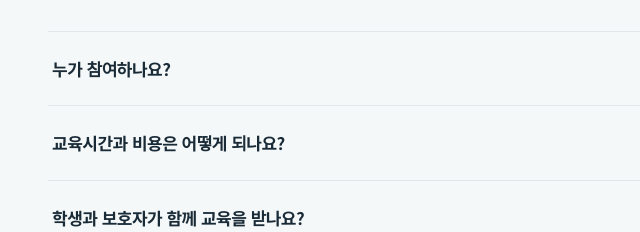
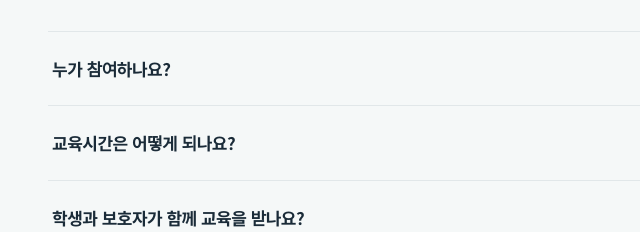
Before and after one commit to 9535mind/mindstory-homepage, a plain HTML site: page special-education.html in a window 1280 px wide. Shown: the part 2802-3034 px from the top of the page, 0-640 px from the left. Drawn offline with Linux system fonts and the light colour scheme.

Commit message:
특별교육 FAQ에서 비용 문구 삭제
Co-Authored-By: Claude Opus 5.5 <noreply@anthropic.com>
Claude-Session: https://claude.ai/code/session_016AozVg3ZyVrchtQG8RZgeE

```diff
--- a/special-education.html
+++ b/special-education.html
@@ -136,7 +136,7 @@
         <div class="section-heading"><div><p class="eyebrow">FAQ</p><h2 id="faq-title">자주 묻는 질문</h2></div></div>
         <div class="faq">
           <details><summary>누가 참여하나요?</summary><p>학교폭력 사안으로 특별교육 이수 조치를 받은 학생과 그 보호자가 참여합니다. 보호자 교육 참여 여부와 시간은 학교의 안내를 함께 확인해 주세요.</p></details>
-          <details><summary>교육시간과 비용은 어떻게 되나요?</summary><p>교육시간은 조치 결정 내용에 따라 정해지고, 비용과 운영 방식도 의뢰 경로에 따라 달라질 수 있습니다. 학교에서 받은 안내를 확인한 뒤 문의해 주시면 개별적으로 안내해 드립니다.</p></details>
+          <details><summary>교육시간은 어떻게 되나요?</summary><p>교육시간은 조치 결정 내용에 따라 정해지고, 운영 방식은 의뢰 경로에 따라 달라질 수 있습니다. 학교에서 받은 안내를 확인한 뒤 문의해 주시면 개별적으로 안내해 드립니다.</p></details>
           <details><summary>학생과 보호자가 함께 교육을 받나요?</summary><p>학생 교육과 보호자 교육은 각각의 목표에 맞춰 진행합니다. 가정 상황을 고려해 참여 일정을 함께 조율합니다.</p></details>
           <details><summary>교육을 마친 뒤 무엇을 제출하나요?</summary><p>교육을 마치면 이수 내역을 안내해 드립니다. 제출 방법과 기한은 학교의 안내를 따라 주세요.</p></details>
           <details><summary>아직 학교 안내를 받지 못했어요.</summary><p>먼저 학교 담당 선생님께 조치 내용과 이수 기한을 확인해 주세요. 확인이 어려운 부분은 마인드스토리로 문의하시면 함께 살펴보겠습니다.</p></details>
```
